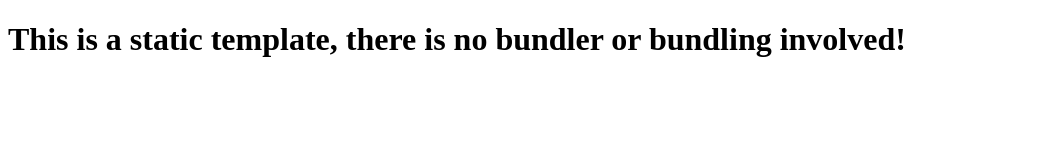
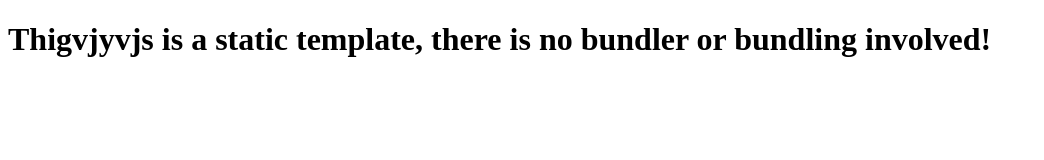
Before and after one commit to ValcanoverKarin/html-london-trip, a plain HTML site: page index.html in a window 1280 px wide. Shown: the whole page, without its empty margins (0-1044 px from the left). Drawn offline with Linux system fonts and the light colour scheme.

Commit message:
prova funzione

```diff
--- a/index.html
+++ b/index.html
@@ -1,12 +1,14 @@
 <!DOCTYPE html>
 <html lang="en">
   <head>
-    <meta charset="UTF-8">
-    <meta name="viewport" content="width=device-width, initial-scale=1.0">
-    <meta http-equiv="X-UA-Compatible" content="ie=edge">
+    <meta charset="UTF-8" />
+    <meta name="viewport" content="width=device-width, initial-scale=1.0" />
+    <meta http-equiv="X-UA-Compatible" content="ie=edge" />
     <title>Static Template</title>
   </head>
   <body>
-    <h1>This is a static template, there is no bundler or bundling involved!</h1>
+    <h1>
+      Thigvjyvjs is a static template, there is no bundler or bundling involved!
+    </h1>
   </body>
 </html>
```
